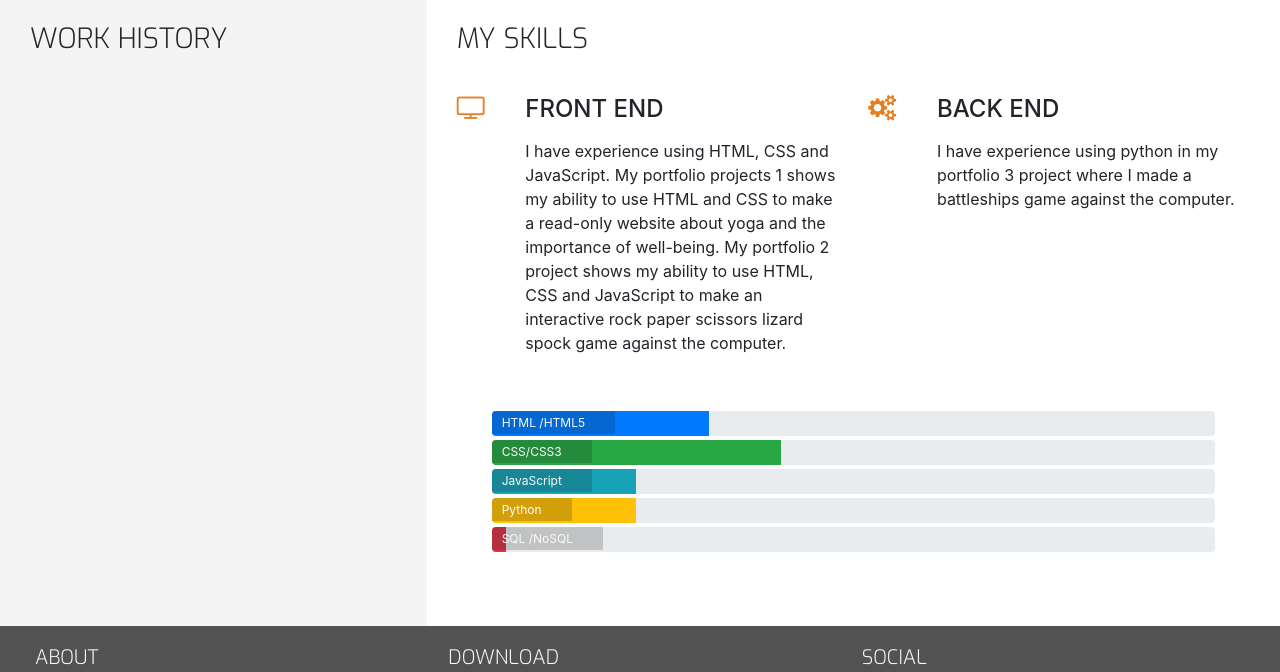
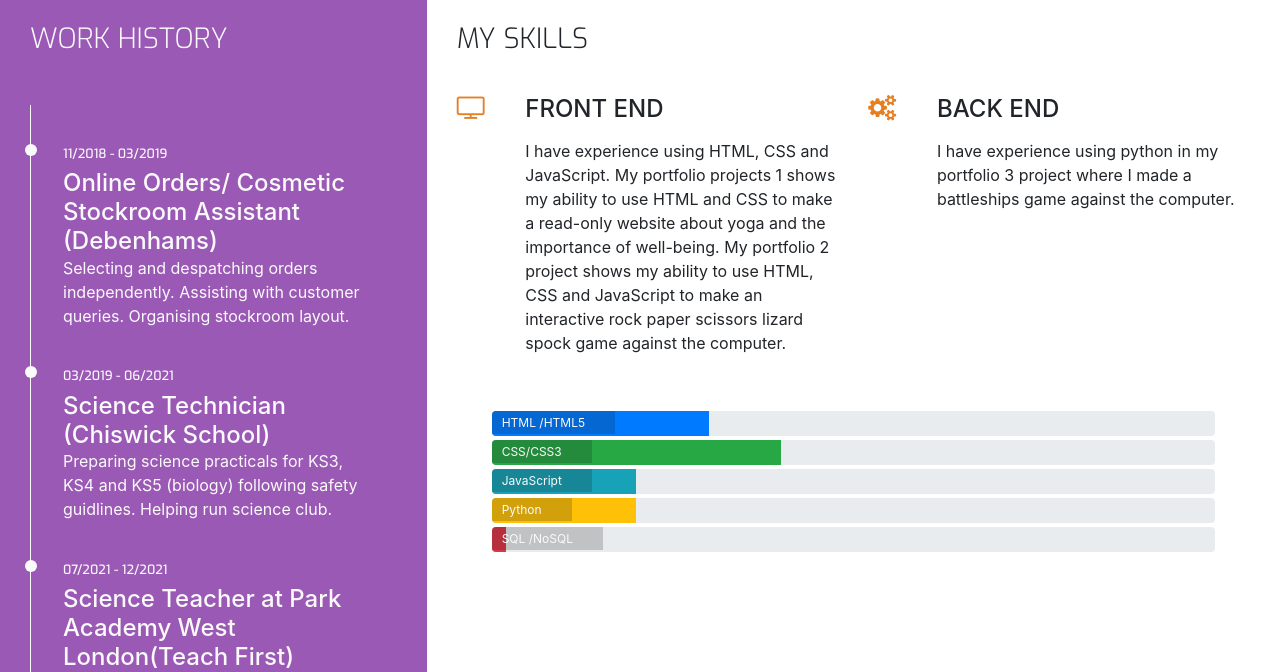
Before and after one commit to dhrutibhudia97/Bootstrap-Resume---Dhruti-Bhudia, a plain HTML site: page resume.html in a window 1280 px wide. Shown: the part 372-1044 px from the top of the page. Drawn offline with nearby package versions, Linux system fonts and the light colour scheme.

Commit message:
Add and style timeline on resume page and style with CSS.

```diff
--- a/assets/css/style.css
+++ b/assets/css/style.css
@@ -11,6 +11,11 @@
 
 .bg-color-personal-info {
     background-color: #f4f4f4;
+}
+
+.bg-color-work-history {
+    background-color: #9b59b6;
+
 }
 
 .ui-menu-color-home {
@@ -62,7 +67,7 @@ h4 {
     /*ensures column has to unexpected breaks*/
 
 }
-
+.history-heading,
 .section-heading {
     font-family: "Exo", sans-serif;
     font-weight: 300;
@@ -291,3 +296,53 @@ footer {
 .progress-section {
     margin: 40px 20px;
 }
+
+/*----------------------------- Work History*/
+
+.history-heading {
+    color: #fafafa;
+    margin-bottom: 50px;
+}
+
+.timeline-item {
+    padding: 4em 2em 0em 2em;
+    position: relative;
+    color: #fafafa;
+    border-left: 1px solid;
+}
+
+.timeline-item p {
+    padding: 0;
+    margin: 0;
+}
+
+.timeline-item:before {
+    content: attr(data-dates);
+    position: absolute;
+    left: 2.5em;
+    top: 3em;
+    display: block;
+    font-family: "Exo", sans-serif;
+    font-weight: 500;
+    font-size: 0.8em;
+    padding: 0;
+    margin: 0;
+}
+
+.timeline-item:after {
+    width: 12px;
+    height: 12px;
+    display: block;
+    top: 2.4em;
+    /*absolute and the parent div is relative*/
+    position: absolute;
+    left: -6px;
+    border-radius: 12px;
+    content: '';
+    background: #fafafa;
+
+}
+
+.history-items {
+    margin-bottom: 30px;
+}
--- a/resume.html
+++ b/resume.html
@@ -60,10 +60,39 @@
         <div class="row">
             <!-- col-md-4 takes 1/3 of width and col-md-8 for three reasons to
             take up remaining 2/3s-->
-            <div class="col-md-4 bg-color-personal-info section-column">
+            <div class="col-md-4 bg-color-work-history section-column">
                 <div class="row">
                     <div class="col-12">
-                        <h3 class="section-heading uppercase">Work History</h3>
+                        <h3 class="history-heading uppercase">Work History</h3>
+                    </div>
+                </div>
+                <div class="history-items">
+                    <div class="timeline-item" data-dates="11/2018 - 03/2019">
+                        <h4>Online Orders/ Cosmetic Stockroom Assistant (Debenhams)</h4>
+                        <p>Selecting and despatching orders independently. Assisting
+                        with customer queries. Organising stockroom layout.
+                        </p>
+                    </div>
+                    <div class="timeline-item" data-dates="03/2019 - 06/2021">
+                        <h4>Science Technician (Chiswick School)</h4>
+                        <p> Preparing science practicals for KS3, KS4 and KS5 (biology)
+                         following safety guidlines. Helping run science club.
+                        </p>
+                    </div>
+                    <div class="timeline-item" data-dates="07/2021 - 12/2021">
+                        <h4>Science Teacher at Park Academy West London(Teach First)</h4>
+                        <p>Teaching KS3 and KS4 all three sciences.
+                        </p>
+                    </div>
+                    <div class="timeline-item" data-dates="01/2022 - 05/2022">
+                        <h4>Science Tutor at Park Academy West London (National Tutoring Program)</h4>
+                        <p>Tutoring students from year 7-11 science in groups of 3.
+                        </p>
+                    </div>
+                    <div class="timeline-item" data-dates="06/2022 - 05/2023">
+                        <h4>Science Tutor at Rivers Academy West London (National Tutoring Program)</h4>
+                        <p>Tutoring students from year 7-11 science in groups of 3.
+                        </p>
                     </div>
                 </div>
             </div>
```
Also changed, not shown: index.html (+1 -1 lines).
